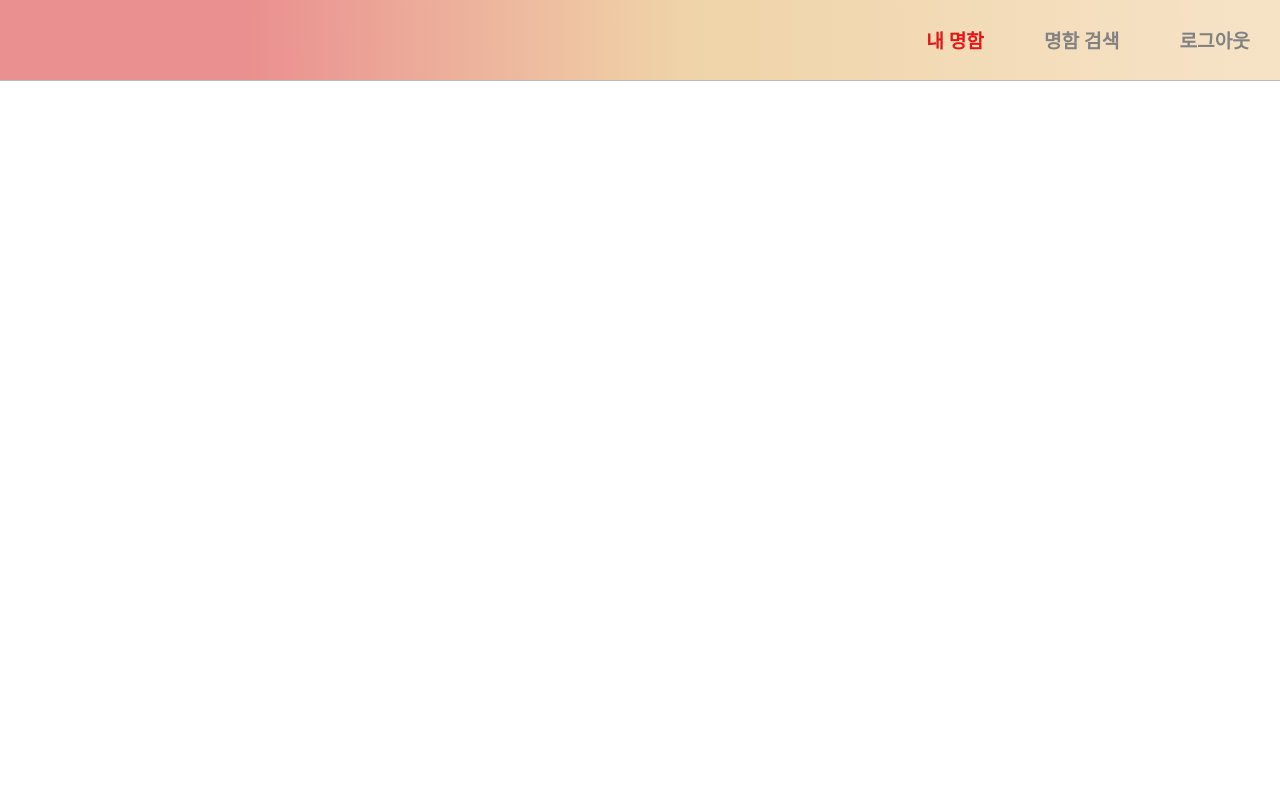
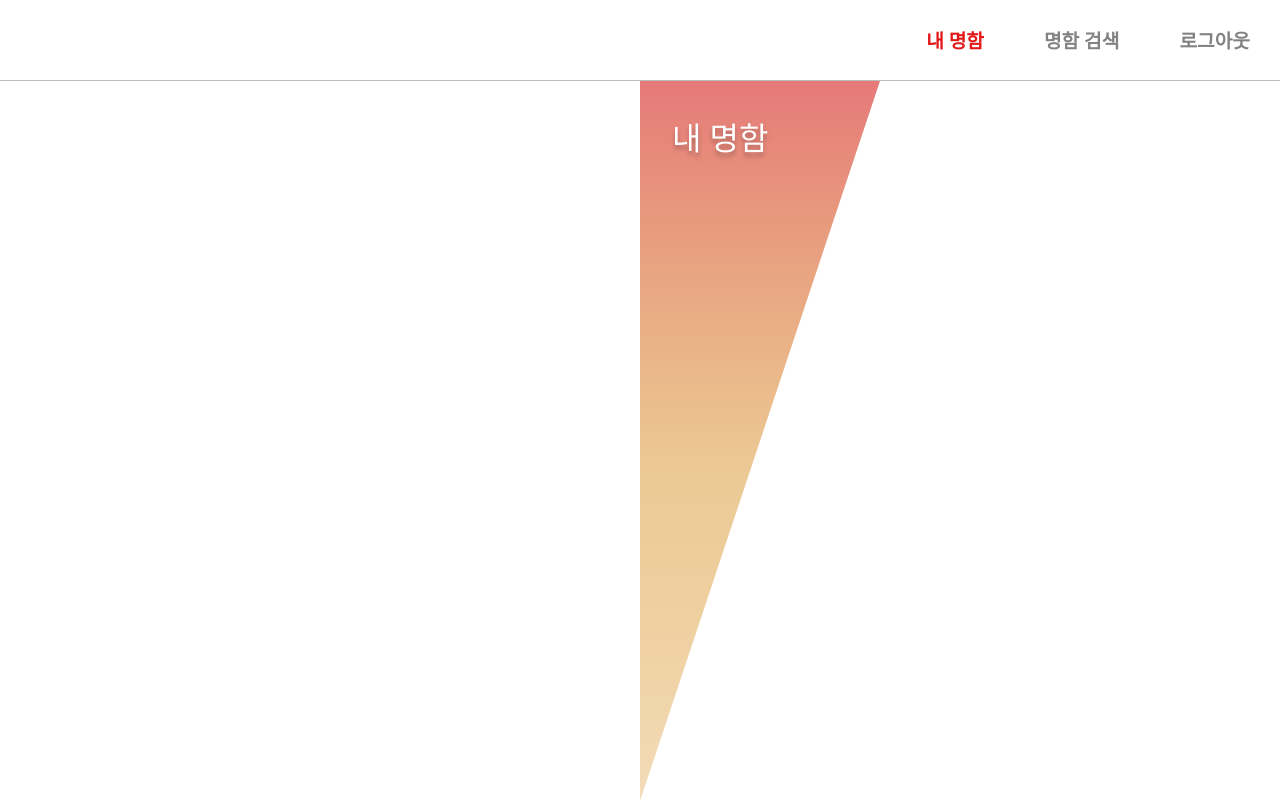
Before and after one commit to BusinessZIP/businesszip-frontend, a React (Vite) app: page /mypage in a window 1280 px wide. Built offline with nearby package versions, Linux system fonts and the light colour scheme.

Commit message:
fix :remove headers

```diff
--- a/src/pages/MyNameCard.jsx
+++ b/src/pages/MyNameCard.jsx
@@ -1,27 +1,32 @@
+import styled from 'styled-components';
+
 import Layout from '../components/layout';
+import LeftTitleLogo from '../components/leftTitleLogo';
+
+const Container = styled.div`
+	position: relative;
+	height: 100%;
+	display: flex;
+	flex-direction: column;
+	justify-self: center;
+	align-items: center;
+`;
+
+const Wrapper = styled.div``;
 
 function MyNameCard() {
 	return (
-		<Layout
-			headers={[
-				{
-					name: '내 명함',
-					path: '/mypage',
-				},
-
-				{
-					name: '명함 검색',
-					path: '/search',
-				},
-
-				{
-					name: '로그아웃',
-					path: '/',
-				},
-			]}
-			background
-			title='내 명함'
-		/>
+		<Layout title='내 명함'>
+			<Container>
+				<div style={{ position: 'absolute', left: '0px', height: '100%' }}>
+					<LeftTitleLogo
+						title='내 명함'
+						color='orange'
+					/>
+				</div>
+				<Wrapper />
+			</Container>
+		</Layout>
 	);
 }
 
```
